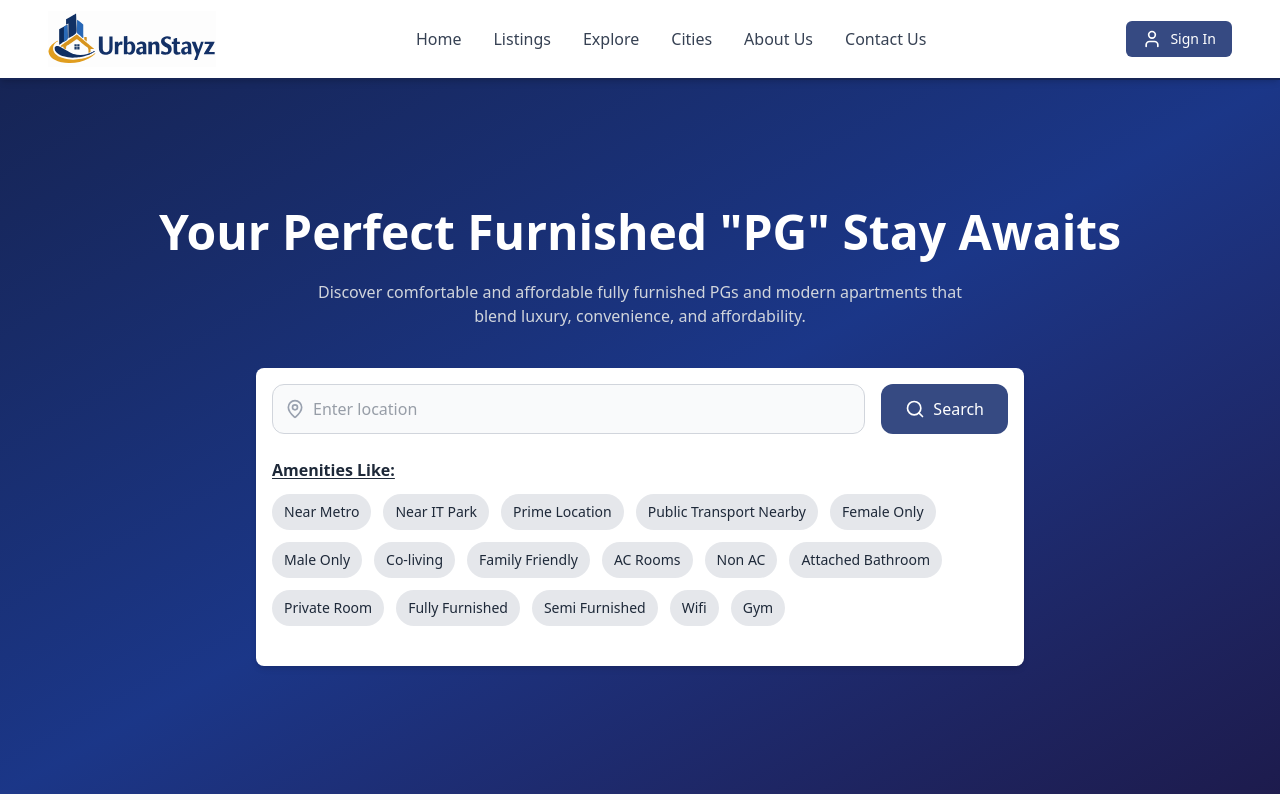
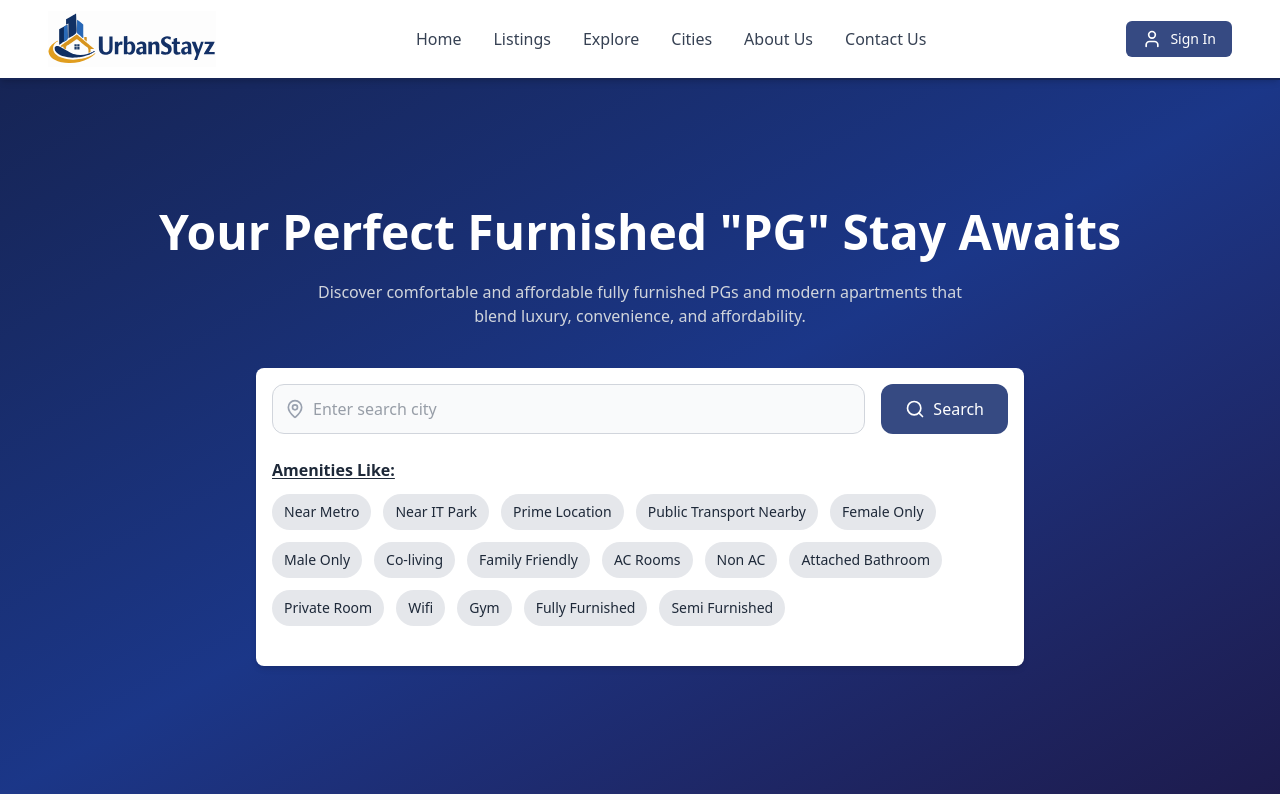
Before and after one commit to deepakguptabvp/UrbanStayz-Frontend, a React (Vite) app: page / in a window 1280 px wide. Shown: the top 800 px of the page. Built offline with nearby package versions, Linux system fonts and the light colour scheme.

Commit message:
Ux -price/view details

```diff
--- a/src/components/HeroSection.jsx
+++ b/src/components/HeroSection.jsx
@@ -28,10 +28,10 @@ const HeroSection = ({ onSearch }) => {
     "Non AC",
     "Attached Bathroom",
     "Private Room",
+    "Wifi",
+    "Gym",
     "Fully Furnished",
     "Semi Furnished",
-    "Wifi",
-    "Gym",
     "Power Backup",
     "Included Food",
     "Common Kitchen",
@@ -62,7 +62,7 @@ const HeroSection = ({ onSearch }) => {
                 <MapPinIcon className="h-4 w-4 sm:h-5 sm:w-5 text-gray-400 flex-shrink-0" />
                 <input
                   type="text"
-                  placeholder="Enter location"
+                  placeholder="Enter search city"
                   value={inputValue}
                   onChange={(e) => setInputValue(e.target.value)}
                   className="ml-2 grow focus:outline-none bg-transparent text-gray-700 text-sm sm:text-base"
--- a/src/components/PgCard.jsx
+++ b/src/components/PgCard.jsx
@@ -137,13 +137,13 @@ const PgCard = ({
         {/* Price & CTA - LOCKED TO BOTTOM */}
         <div className="mt-auto pt-3 sm:pt-4 md:pt-5 flex justify-between items-center gap-2">
           <div>
-            <span className="text-base sm:text-lg text-[#364a82] font-bold">
+            <span className="text-lg sm:text-lg text-[#364a82] font-bold">
               ₹{price}
             </span>
-            <span className="text-xs sm:text-sm text-gray-500"> /month</span>
+            <span className="text-sm sm:text-sm text-gray-500"> /month</span>
           </div>
 
-          <button className="bg-[#364a82] hover:bg-[#d28c14] text-white py-1 sm:py-1.5 px-3 sm:px-4 rounded text-xs sm:text-sm transition cursor-pointer flex-shrink-0">
+          <button className="bg-[#364a82] hover:bg-[#d28c14] text-white py-1 sm:py-1.5 px-3 sm:px-4 rounded text-sm sm:text-sm transition cursor-pointer flex-shrink-0">
             View Details
           </button>
         </div>
```
